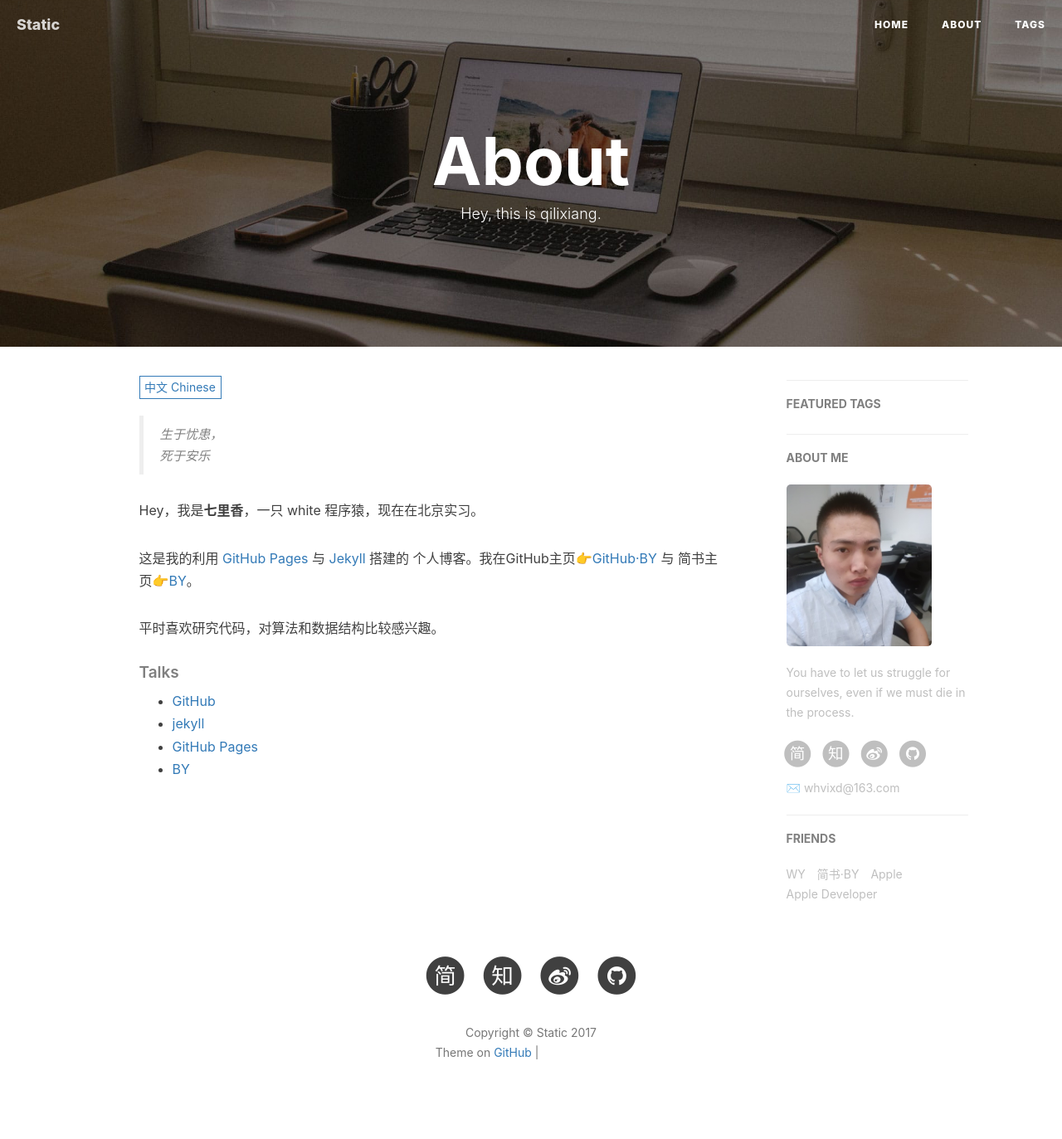
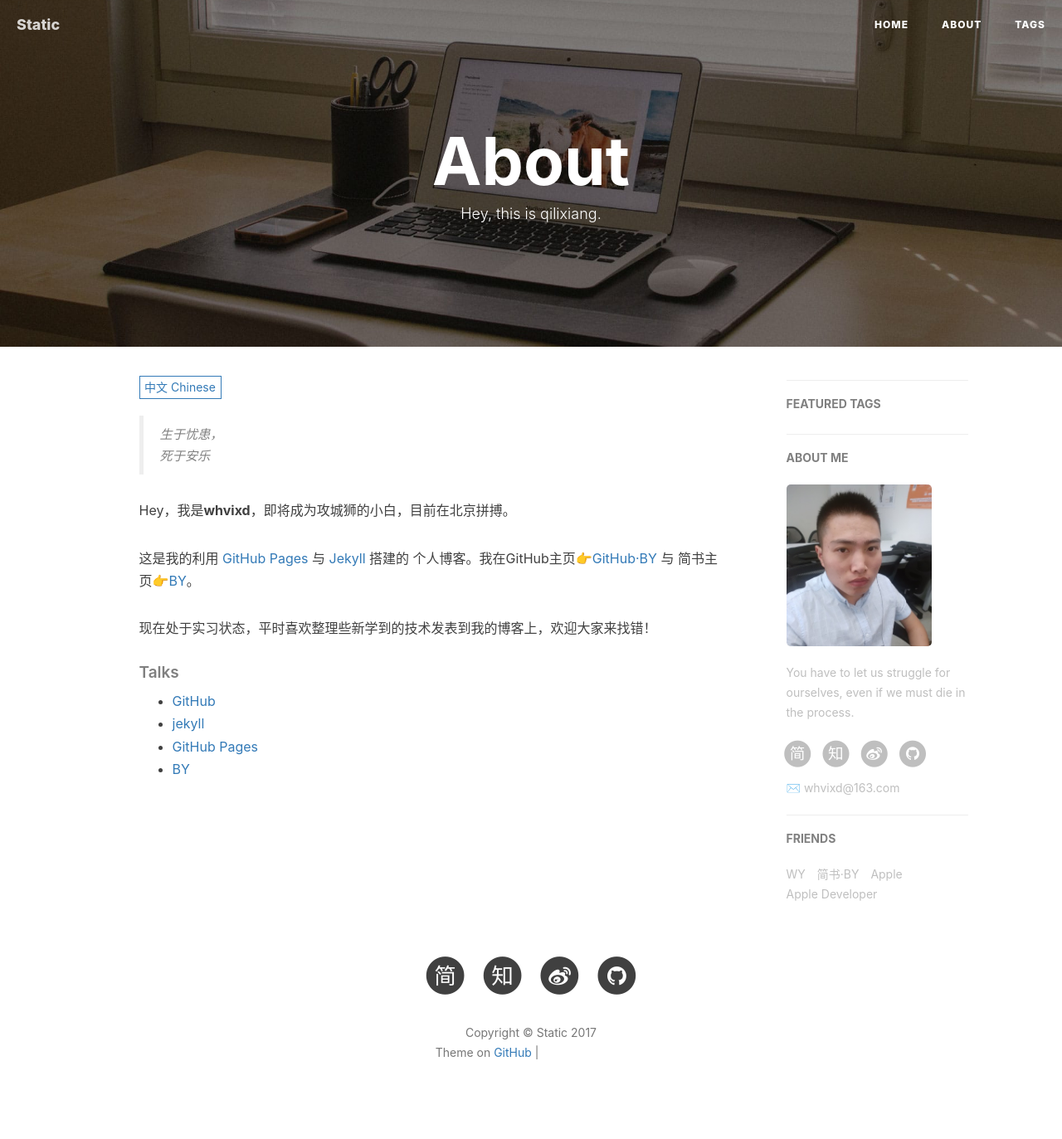
Before and after one commit to whvixd/qilixiang.github.io, a Jekyll site: the page built from about.html, in a window 1280 px wide. Shown: the whole page at 83% size. Built offline with Jekyll 4.4.1, drawn with Linux system fonts in a browser that asks for light colours; nearby versions of some CDN libraries; comment, search, counter and statistics services are not loaded; grey boxes are pictures that could not be loaded.

Commit message:
About me

```diff
--- a/about.html
+++ b/about.html
@@ -18,11 +18,11 @@ header-img: "img/home-bg-o.jpg"
     <blockquote><p>生于忧患，<br>
     死于安乐</p></blockquote>
 
-    <p>Hey，我是<strong>七里香</strong>，一只 white 程序猿，现在在北京实习。</p>
+    <p>Hey，我是<strong>whvixd</strong>，即将成为攻城狮的小白，目前在北京拼搏。</p>
 
     <p>这是我的利用 <a href="https://pages.github.com/">GitHub Pages</a> 与 <a href="http://jekyll.com.cn/">Jekyll</a> 搭建的 个人博客。我在GitHub主页<a href="https://github.com/codeFarmer1118/">👉GitHub·BY</a> 与 简书主页<a href="http://www.jianshu.com/users/2bc643a3974e/timeline">👉BY</a>。</p>
 
-    <p>平时喜欢研究代码，对算法和数据结构比较感兴趣。</p>
+    <p>现在处于实习状态，平时喜欢整理些新学到的技术发表到我的博客上，欢迎大家来找错！</p>
 
     <h5>Talks</h5>
 
```
